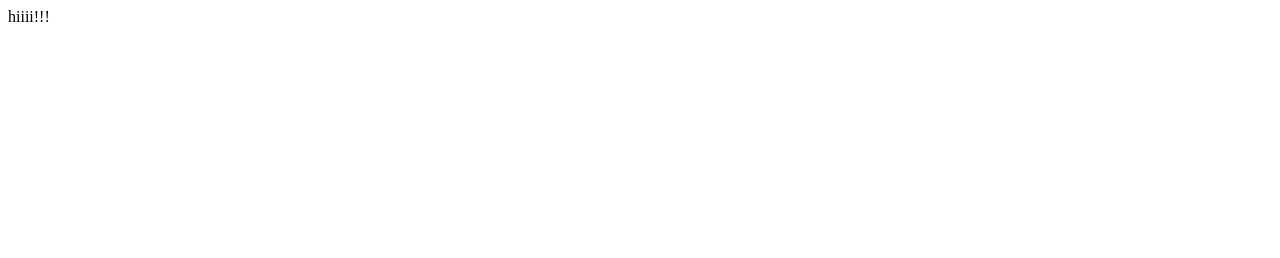
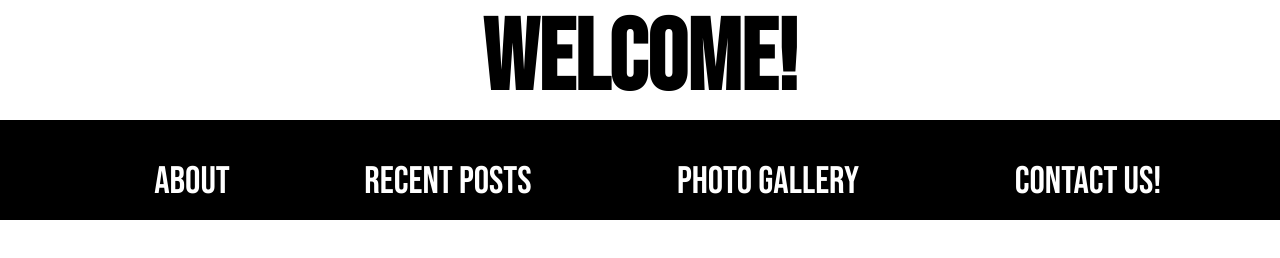
Before and after one commit to mojopi/sydney-sweetshop, a plain HTML site: page sydney-2.html in a window 1280 px wide. Drawn offline with Linux system fonts and the light colour scheme.

Commit message:
adding secondpage

```diff
--- a/sydney-2.html
+++ b/sydney-2.html
@@ -1,11 +1,76 @@
 <!DOCTYPE html>
 <html>
+
 <head>
-	<title></title>
+    <link href="https://fonts.googleapis.com/css?family=Bebas+Neue&display=swap" rel="stylesheet">
+
+    <title></title>
+    <style type="text/css">
+    .menu {
+        width: 100%;
+        height: 100px;
+        background-color: black;
+
+    }
+
+    body {
+        margin: 0px;
+    }
+    h1{
+        font-family: 'Bebas Neue', cursive;
+        font-size:100px;
+        padding:0;
+        margin:0;
+        text-align:center;
+    }
+
+    .box:hover{
+        color:magenta;
+        transition:1s;
+    }
+    .box{
+        font-family: 'Bebas Neue', cursive;
+        font-size:3vw;
+        color:white;
+        padding:0;
+        margin:0;
+    	width:20vw;
+    	height:100px;
+    	background-color:black;
+    	position:absolute;
+    	display:inline-block;
+        text-align:center;
+    }
+
+    #about{
+    	left:5%;
+    }
+
+    #recent{
+    	left:25%;
+    }
+
+    #gallery{
+    	left:50%;
+    }
+
+    #contact{
+        left:75%;
+    }
+
+/*    Left and top are x and y
+*/    </style>
 </head>
+
 <body>
 
-	hiiii!!!
+    <h1>WELCOME!</h1>
+    <div class="menu">
+        <a href="about.html"> <div class="box" id="about"><p>about</p></div></a>
+        <a href="recent.html"><div class="box" id="recent"><p>recent posts</p></div></a>
+        <a href="gallery.html"><div class="box" id="gallery"><p>photo gallery</p></div></a>
+        <a href="contact.html"><div class="box" id="contact"><p>contact us!</p></div></a>
+    </div>
+</body>
 
-</body>
 </html>
```
Also changed, not shown: index.html (+6 -1 lines).
